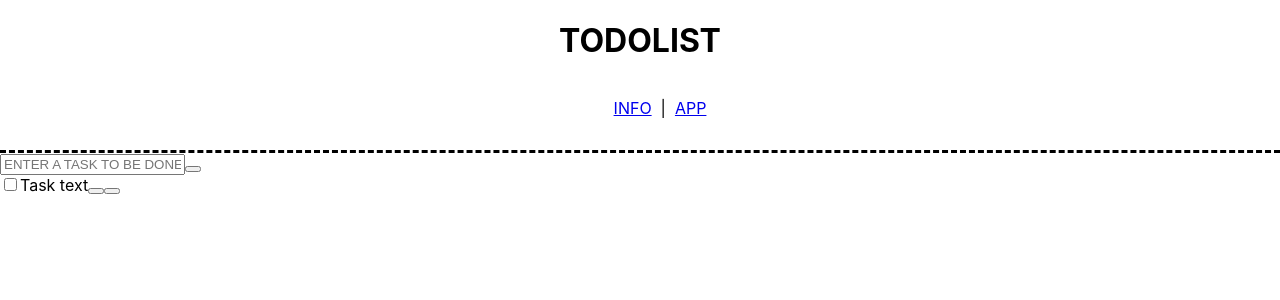
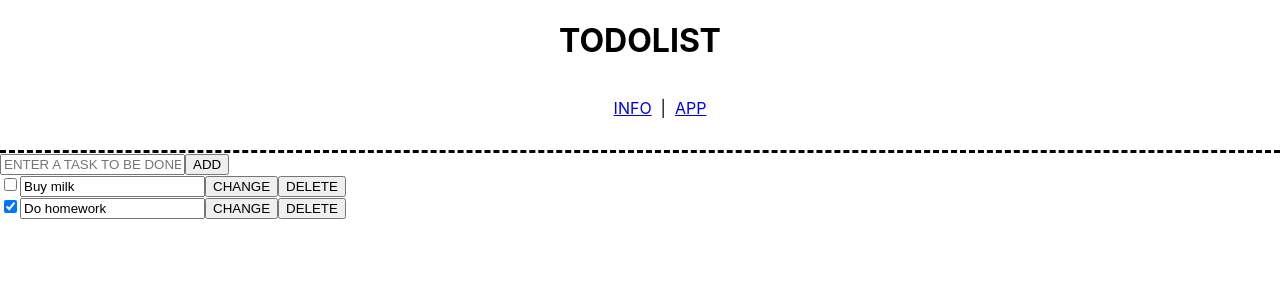
Before and after one commit to Armiixteryx/react-todolist, a React (Create React App) app: page / in a window 1280 px wide. Shown: the top 300 px of the page. Built offline with nearby package versions, Linux system fonts and the light colour scheme.

Commit message:
More improvements

```diff
--- a/src/components/Todolist.js
+++ b/src/components/Todolist.js
@@ -1,4 +1,4 @@
-import React from 'react';
+import React, { useState } from 'react';
 import TaskAdder from './Todolist/TaskAdder';
 import Task from './Todolist/Task';
 import styled from 'styled-components';
@@ -7,10 +7,17 @@ const Wrapper = styled.div`
 `;
 
 const Todolist = () => {
+    const testState = [
+        {id: 0, text: 'Buy milk', checked: false},
+        {id: 1, text: 'Do homework', checked: true}
+    ];
+
+    const [tasks, setTasks] = useState(testState);
+
     return (
         <Wrapper>
             <TaskAdder />
-            <Task />
+            {tasks.map(task => <Task key={task.id} id={task.id} text={task.text} checked={task.checked} />)}
         </Wrapper>
     );
 }
--- a/src/components/Todolist/Task.js
+++ b/src/components/Todolist/Task.js
@@ -1,11 +1,13 @@
 import React from 'react';
 
-const Task = () => {
+const Task = props => {
+    console.log(props);
     return (
         <div>
-            <input type="checkbox" />Task text
-            <button id="change-task-text" />
-            <button id="delete-task" />
+            <input type="checkbox" checked={props.checked} />
+            <input value={props.text} />
+            <button id="change-task-text">CHANGE</button>
+            <button id="delete-task">DELETE</button>
         </div>
     );
 }
--- a/src/components/Todolist/TaskAdder.js
+++ b/src/components/Todolist/TaskAdder.js
@@ -5,7 +5,7 @@ const TaskAdder = () => {
     return (
         <div>
             <input placeholder="ENTER A TASK TO BE DONE"></input>
-            <button></button>
+            <button>ADD</button>
         </div>
     );
 }
```
